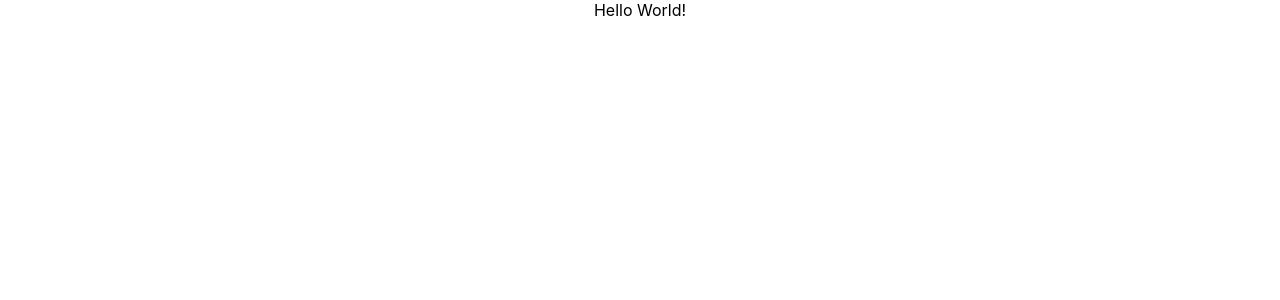
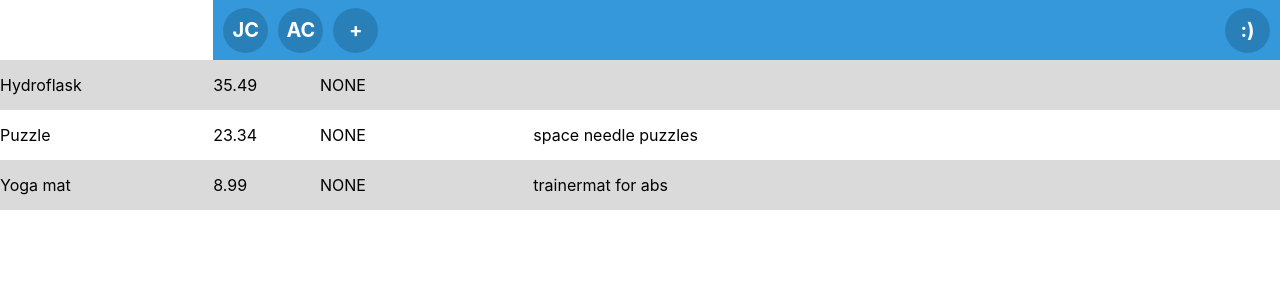
Before and after one commit to jonathanchen7/splitthecost, a React (Create React App) app: page / in a window 1280 px wide. Shown: the top 300 px of the page. Built offline with nearby package versions, Linux system fonts and the light colour scheme.

Commit message:
base structure complete

```diff
--- a/package.json
+++ b/package.json
@@ -11,9 +11,11 @@
     "@types/node": "^12.19.11",
     "@types/react": "^16.14.2",
     "@types/react-dom": "^16.9.10",
+    "@types/styled-components": "^5.1.7",
     "react": "^17.0.1",
     "react-dom": "^17.0.1",
     "react-scripts": "4.0.1",
+    "styled-components": "^5.2.1",
     "typescript": "^4.1.3",
     "web-vitals": "^0.2.4"
   },
--- a/src/App.tsx
+++ b/src/App.tsx
@@ -1,10 +1,14 @@
 import React from 'react';
 import './App.css';
+import './main.css';
+import { Header } from './components/Header';
+import { Entries } from './components/Entries';
 
 function App() {
   return (
-    <div className="App">
-      Hello World!
+    <div>
+      <Header />
+      <Entries />
     </div>
   );
 }
--- /dev/null
+++ b/src/components/AddUser.tsx
@@ -0,0 +1,13 @@
+import * as React from "react";
+
+interface Props {
+
+}
+
+export const AddUser: React.FC<Props> = (props) => {
+    return (
+        <div className="userCircle">
+            +
+        </div>
+    );
+}
--- /dev/null
+++ b/src/components/Entries.tsx
@@ -0,0 +1,45 @@
+import * as React from "react";
+import { Entry, EntryItem } from "./Entry";
+import { useState } from "react";
+
+interface Props {
+
+}
+
+const test1: EntryItem = {
+    id: 1,
+    item: "Hydroflask",
+    cost: 35.49,
+    exclude: null,
+    note: ""
+}
+
+const test2: EntryItem = {
+    id: 2,
+    item: "Puzzle",
+    cost: 23.34,
+    exclude: null,
+    note: "space needle puzzles"
+}
+
+const test3: EntryItem = {
+    id: 1,
+    item: "Yoga mat",
+    cost: 8.99,
+    exclude: null,
+    note: "trainermat for abs"
+}
+
+
+export const Entries: React.FC<Props> = (props) => {
+    const [entries, setEntries] = useState<EntryItem[]>([]);
+    entries.push(test1);
+    entries.push(test2);
+    entries.push(test3);
+
+    return (
+        <div>
+            {entries.map(entry => <Entry entry={entry} />)}
+        </div>
+    );
+}
--- /dev/null
+++ b/src/components/Entry.tsx
@@ -0,0 +1,34 @@
+import * as React from "react";
+import Grid from '@material-ui/core/Grid';
+import { User } from "./HeaderUsers";
+
+export interface EntryItem {
+    id: number;
+    item: string;
+    cost: number;
+    exclude: User[] | null;
+    note: string;
+}
+
+interface Props {
+    entry: EntryItem;
+}
+
+export const Entry: React.FC<Props> = (props) => {
+    return (
+        <Grid className={props.entry.id % 2 ? "entry oddId" : "entry evenId"} container spacing={0}>
+            <Grid item xs={2}>
+                {props.entry.item}
+            </Grid>
+            <Grid item xs={1}>
+                {props.entry.cost}
+            </Grid>
+            <Grid item xs={2}>
+                {props.entry.exclude ? props.entry.exclude[0].firstName : "NONE"}
+            </Grid>
+            <Grid item xs={4}>
+                {props.entry.note}
+            </Grid>
+        </Grid>
+    );
+}
--- /dev/null
+++ b/src/components/Header.tsx
@@ -0,0 +1,38 @@
+import * as React from "react";
+import { User, HeaderUsers } from "./HeaderUsers";
+import Grid from '@material-ui/core/Grid';
+import { HeaderProfile } from "./HeaderProfile";
+
+interface Props {
+
+}
+
+const user1: User = {
+    firstName: "Jonathan",
+    lastName: "Chen",
+    email: "jonathanschen28@gmail.com"
+}
+
+const user2: User = {
+    firstName: "Abigail",
+    lastName: "Chen",
+    email: "seedot28@hotmail.com"
+}
+
+const users = [user1, user2];
+
+export const Header: React.FC<Props> = (props) => {
+    return (
+        <Grid className="header" container spacing={0}>
+            <Grid item xs={2}>
+
+            </Grid>
+            <Grid className="headerItem" item xs={7}>
+                <HeaderUsers users={users} />
+            </Grid>
+            <Grid className="headerItem alignRight" item xs={3}>
+                <HeaderProfile />
+            </Grid>
+        </Grid>
+    );
+}
--- /dev/null
+++ b/src/components/HeaderProfile.tsx
@@ -0,0 +1,14 @@
+import * as React from "react";
+
+interface Props {
+
+}
+
+export const HeaderProfile: React.FC<Props> = (props) => {
+
+    return (
+        <div className="userCircle profileCircle">
+            :)
+        </div>
+    );
+}
--- /dev/null
+++ b/src/components/HeaderUser.tsx
@@ -0,0 +1,17 @@
+import * as React from "react";
+import { User } from "./HeaderUsers";
+
+interface Props {
+    user: User;
+}
+
+export const HeaderUser: React.FC<Props> = (props) => {
+    const firstInitial = props.user.firstName.charAt(0).toLocaleUpperCase();
+    const secondInitial = props.user.lastName.charAt(0).toLocaleUpperCase();
+    return (
+        <div className="userCircle">
+            {firstInitial}
+            {secondInitial}
+        </div>
+    );
+}
--- /dev/null
+++ b/src/components/HeaderUsers.tsx
@@ -0,0 +1,22 @@
+import * as React from "react";
+import { AddUser } from "./AddUser";
+import { HeaderUser } from "./HeaderUser";
+
+export interface User {
+    firstName: string;
+    lastName: string;
+    email: string;
+}
+
+interface Props {
+    users: User[];
+}
+
+export const HeaderUsers: React.FC<Props> = (props) => {
+    return (
+        <div>
+            {props.users.map(user => <HeaderUser user={user} />)}
+            <AddUser />
+        </div>
+    );
+}
--- /dev/null
+++ b/src/main.css
@@ -0,0 +1,66 @@
+.header {
+  height: 60px;
+  -webkit-box-align: center;
+      -ms-flex-align: center;
+          align-items: center;
+}
+
+.headerItem {
+  height: 60px;
+  background-color: #3498db;
+  -webkit-box-align: center;
+      -ms-flex-align: center;
+          align-items: center;
+  display: -webkit-inline-box;
+  display: -ms-inline-flexbox;
+  display: inline-flex;
+}
+
+.alignRight {
+  -webkit-box-pack: end;
+      -ms-flex-pack: end;
+          justify-content: flex-end;
+}
+
+.userCircle {
+  height: 45px;
+  width: 45px;
+  background-color: #2980b9;
+  border-radius: 50%;
+  display: -webkit-inline-box;
+  display: -ms-inline-flexbox;
+  display: inline-flex;
+  -webkit-box-align: center;
+      -ms-flex-align: center;
+          align-items: center;
+  -webkit-box-pack: center;
+      -ms-flex-pack: center;
+          justify-content: center;
+  font-size: 20px;
+  font-weight: bold;
+  color: white;
+  margin: 0px 0px 0px 10px;
+}
+
+.profileCircle {
+  margin-right: 10px;
+}
+
+.oddId {
+  background-color: #DADADA;
+}
+
+.evenId {
+  background-color: #ffffff;
+}
+
+.entry {
+  height: 50px;
+  display: -webkit-inline-box;
+  display: -ms-inline-flexbox;
+  display: inline-flex;
+  -webkit-box-align: center;
+      -ms-flex-align: center;
+          align-items: center;
+}
+/*# sourceMappingURL=main.css.map */
--- /dev/null
+++ b/src/main.scss
@@ -0,0 +1,47 @@
+.header {
+    height: 60px;
+    align-items: center;
+}
+
+.headerItem {
+    height: 60px;
+    background-color: #3498db;
+    align-items: center;
+    display: inline-flex;
+}
+
+.alignRight {
+    justify-content: flex-end;
+}
+
+.userCircle {
+    height: 45px;
+    width: 45px;
+    background-color: #2980b9;
+    border-radius: 50%;
+    display: inline-flex;
+    align-items: center;
+    justify-content: center;
+    font-size: 20px;
+    font-weight: bold;
+    color: white;
+    margin: 0px 0px 0px 10px;
+}
+
+.profileCircle {
+    margin-right: 10px;
+}
+
+.oddId {
+    background-color: #DADADA;
+}
+
+.evenId {
+    background-color: #ffffff;
+}
+
+.entry {
+    height: 50px;
+    display: inline-flex;
+    align-items: center;
+}
```
Also changed, not shown: 2 other files (tests, documents, lock files or other folders).
